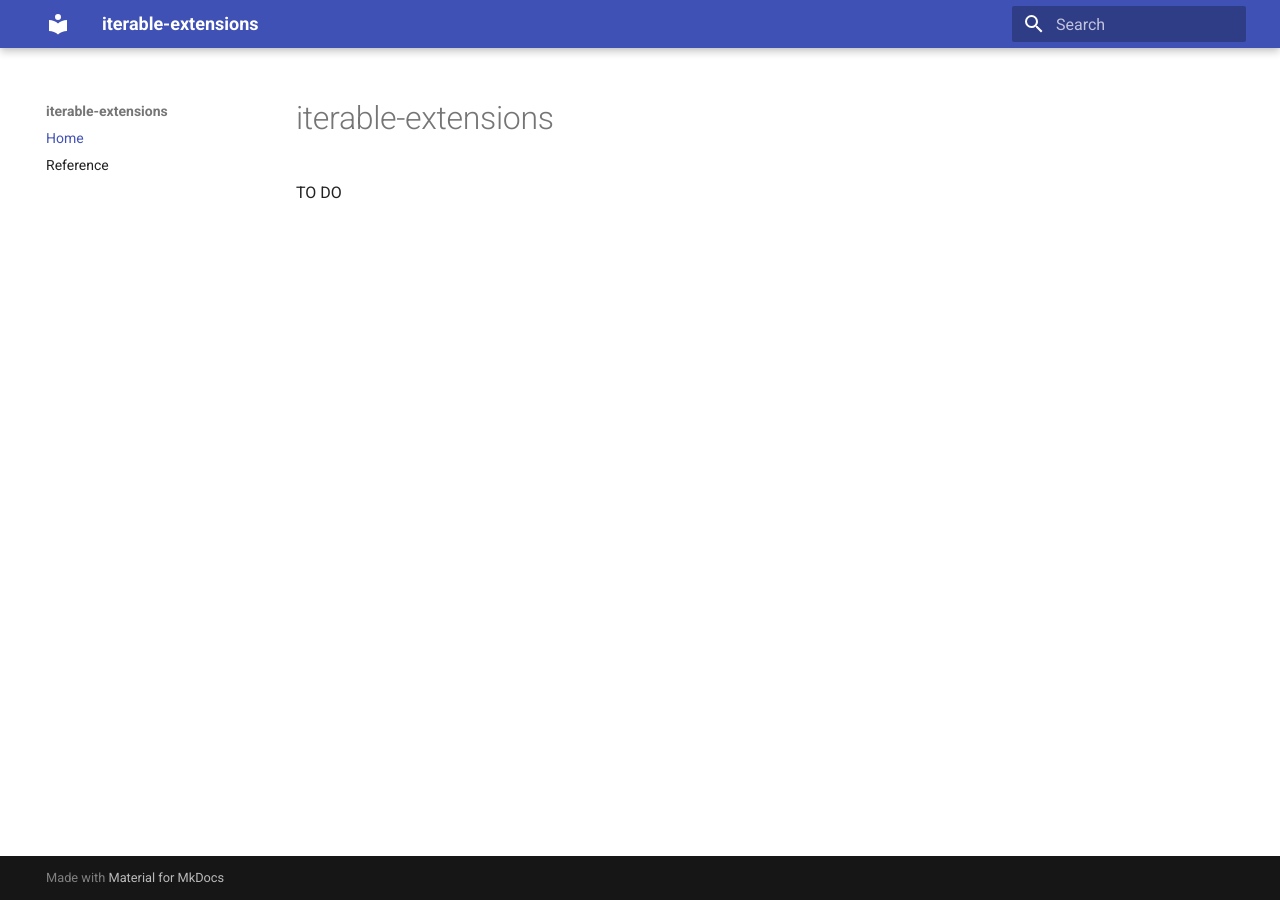
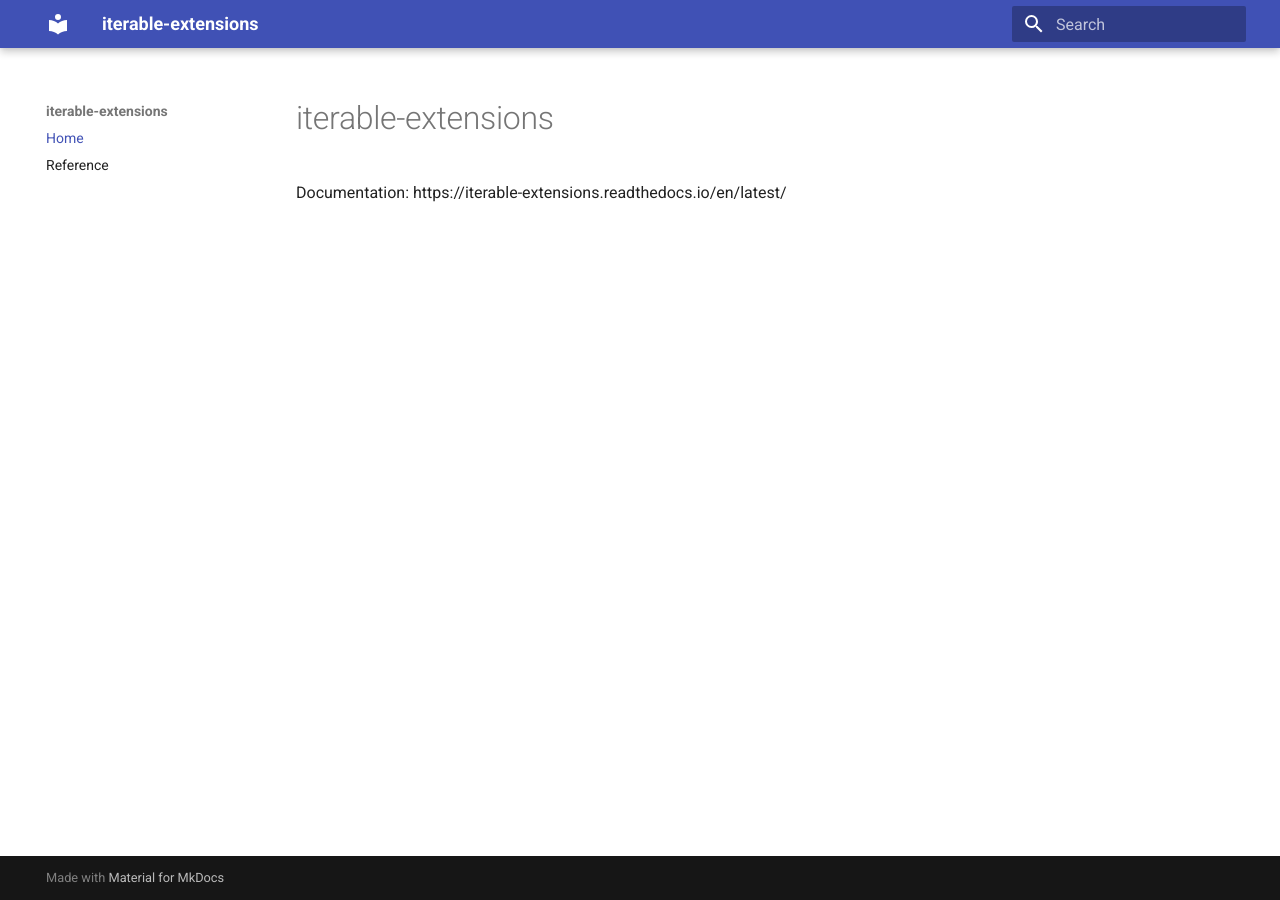
Before and after one commit to Pim-Mostert/iterable-extensions, an MkDocs documentation site: the page built from docs/index.md, in a window 1280 px wide. Built offline with MkDocs 1.6.1 and Material for MkDocs 9.7.7, drawn with Linux system fonts in a browser that asks for light colours.

Commit message:
Add canonical URL; add documentation URL to README

```diff
--- a/README.md
+++ b/README.md
@@ -1,3 +1,3 @@
 # iterable-extensions
 
-TO DO
+Documentation: https://iterable-extensions.readthedocs.io/en/latest/
--- a/mkdocs.yml
+++ b/mkdocs.yml
@@ -5,6 +5,8 @@ nav:
   - Reference: reference.md
 
 theme: material
+
+site_url: !ENV READTHEDOCS_CANONICAL_URL
 
 watch:
   - src
```
